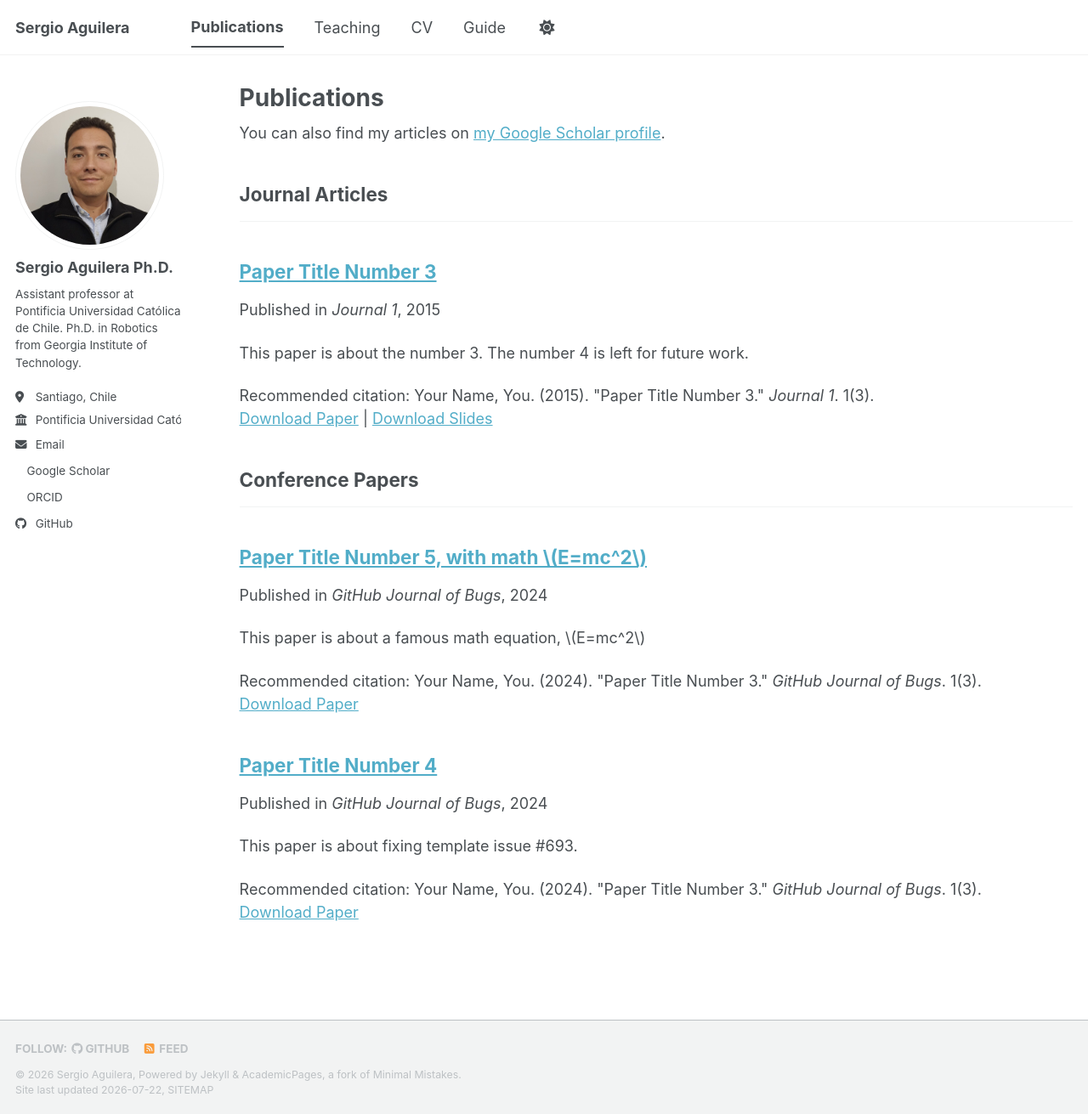
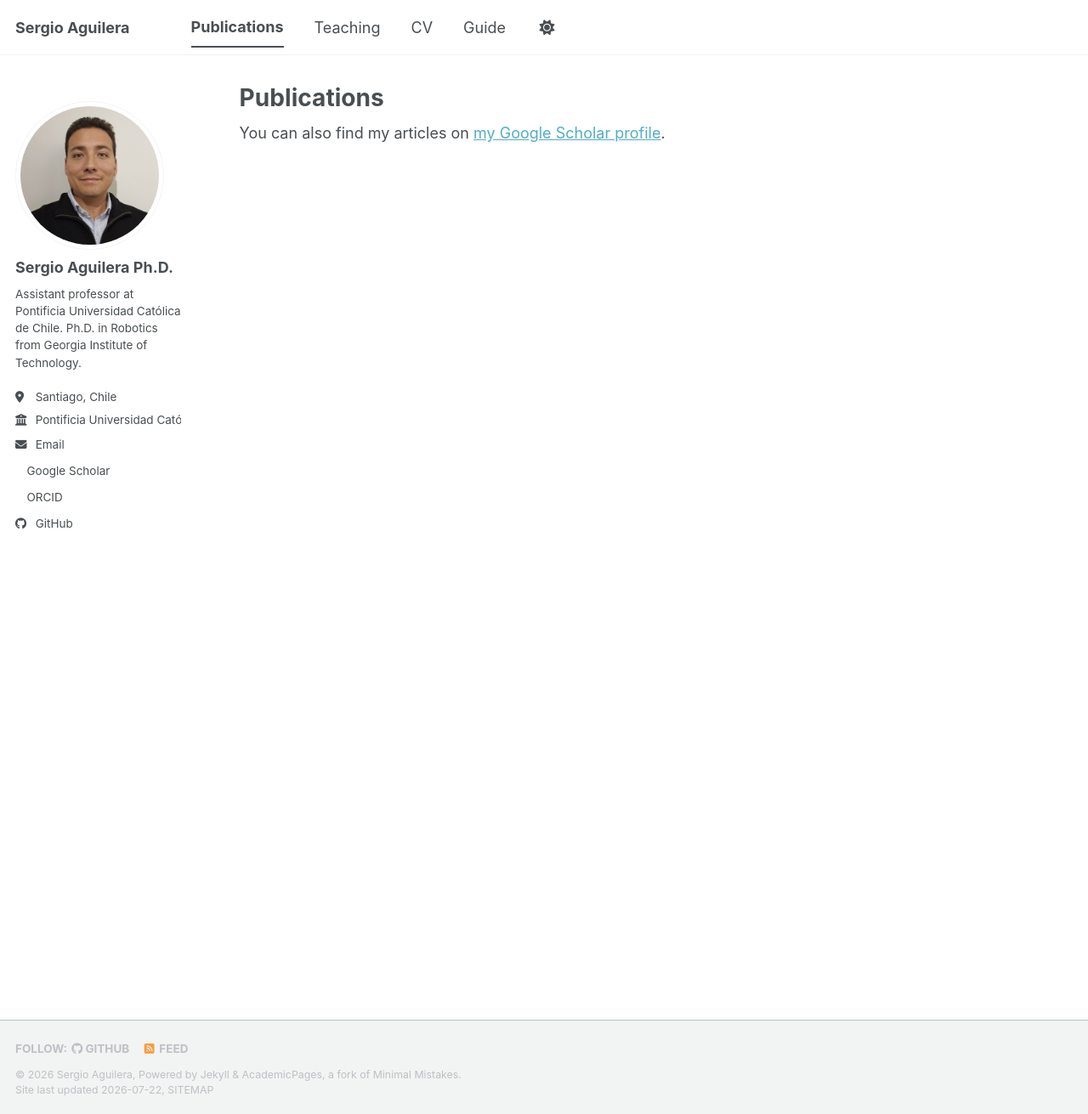
Before and after one commit to sfaguile-uc/sfaguile-uc.github.io, a Jekyll site: the page built from _pages/publications.html, in a window 1280 px wide and 1311 px high. Shown: the whole window at 85% size. Built offline with Jekyll 4.4.1, drawn with Linux system fonts in a browser that asks for light colours; a style sheet for code colours, icons or effects is not loaded; a file with an impossible date is left out.

Commit message:
fixing added papers

```diff
--- a/_publications/2015-10-01-paper-title-number-3.md
+++ /dev/null
@@ -1,14 +0,0 @@
----
-title: "Paper Title Number 3"
-collection: publications
-category: manuscripts
-permalink: /publication/2015-10-01-paper-title-number-3
-excerpt: 'This paper is about the number 3. The number 4 is left for future work.'
-date: 2015-10-01
-venue: 'Journal 1'
-slidesurl: 'https://academicpages.github.io/files/slides3.pdf'
-paperurl: 'https://academicpages.github.io/files/paper3.pdf'
-citation: 'Your Name, You. (2015). &quot;Paper Title Number 3.&quot; <i>Journal 1</i>. 1(3).'
----
-
-The contents above will be part of a list of publications, if the user clicks the link for the publication than the contents of section will be rendered as a full page, allowing you to provide more information about the paper for the reader. When publications are displayed as a single page, the contents of the above "citation" field will automatically be included below this section in a smaller font.
--- a/_publications/2025-06-08-paper-title-number-5.md
+++ /dev/null
@@ -1,13 +0,0 @@
----
-title: "Paper Title Number 5, with math $$E=mc^2$$"
-collection: publications
-category: conferences
-permalink: /publication/2024-02-17-paper-title-number-4
-excerpt: 'This paper is about a famous math equation, $$E=mc^2$$'
-date: 2024-02-17
-venue: 'GitHub Journal of Bugs'
-paperurl: 'https://academicpages.github.io/files/paper3.pdf'
-citation: 'Your Name, You. (2024). &quot;Paper Title Number 3.&quot; <i>GitHub Journal of Bugs</i>. 1(3).'
----
-
-Using [MathJax](https://www.mathjax.org/) in the description is supported - $$E=mc^2$$ - however, the use must be mindful that the default delimiters are `$$...$$` and `\\[...\\]` which differs from the `$...$` that is typically expected.
```
Also changed, not shown: _publications/2016_TM_general_dynamic_model_MM_wheel_interaction.md (+1 -1 lines), _publications/2024-02-17-paper-title-number-4.md (deleted, +0 -13 lines).
